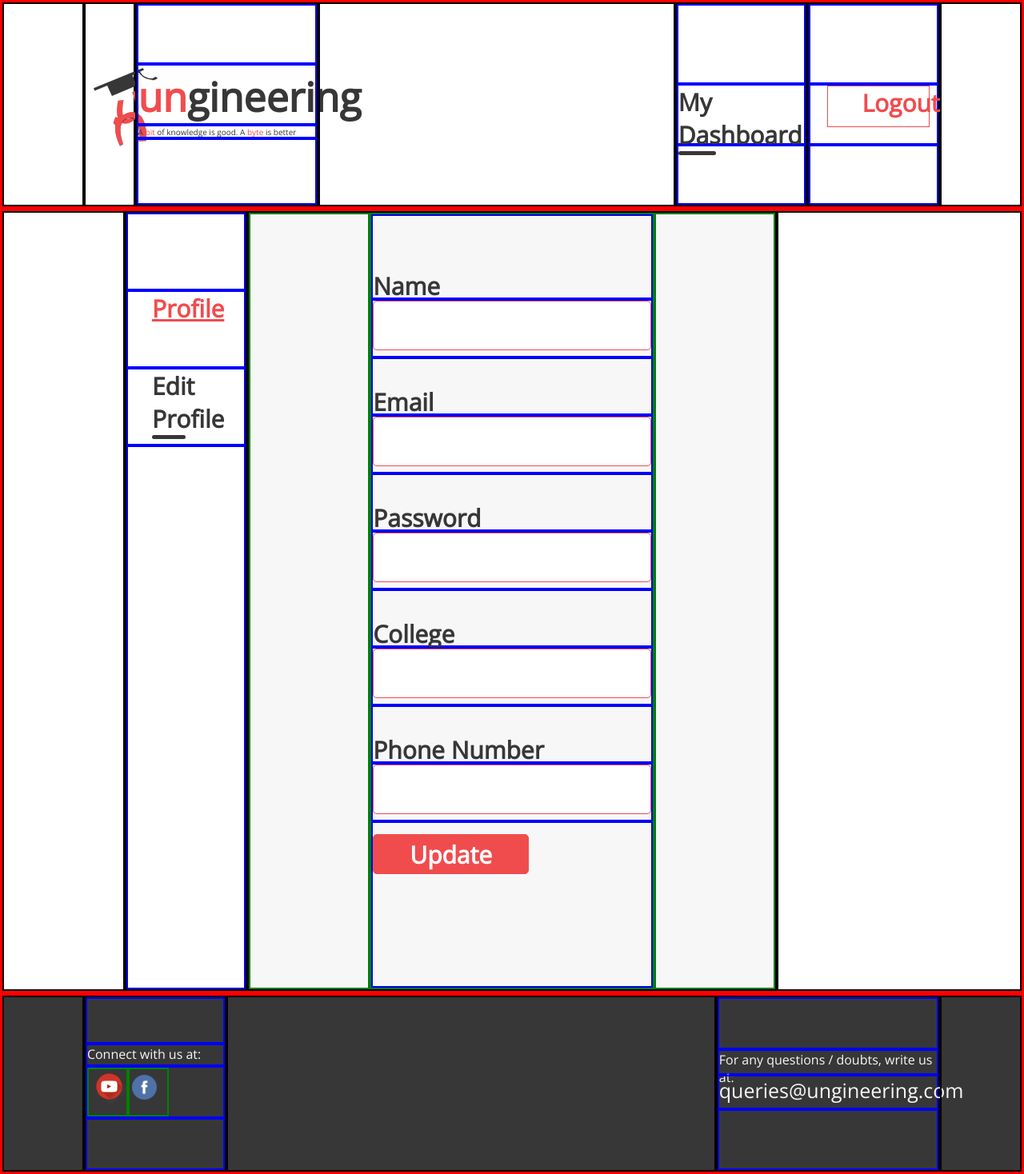
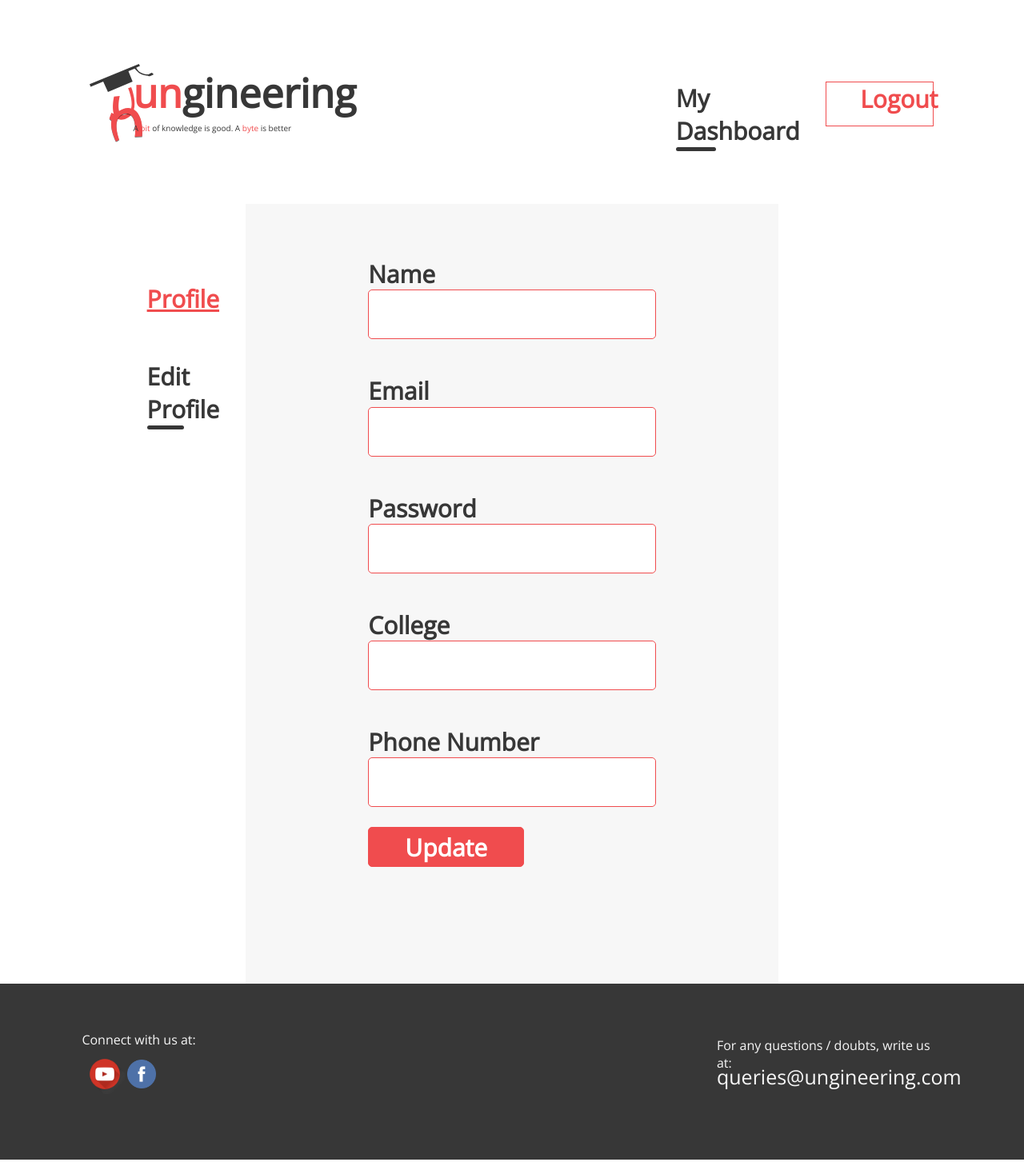
Before and after one commit to shubhangsharmasigs/ungineering_social_media, a PHP site: page /edit_profile.html in a window 1280 px wide. Shown: the whole page at 80% size. Run offline with PHP 8.4, Linux system fonts and the light colour scheme.

Commit message:
some changes in border

```diff
--- a/css/edit_profile.css
+++ b/css/edit_profile.css
@@ -2,7 +2,7 @@
     margin:0px 0px 0px 0px;
 }
 .row{
-    border:solid 3px red;
+    border:solid 0px red;
 }
 .row:after {
     content: "";
@@ -10,15 +10,15 @@
     clear: both;
 }
 .col{
-    border: solid 2px black;
+    border: solid 0px black;
     float:left;
 }
 .inside-row{
-    border: solid 2px blue;
+    border: solid 0px blue;
     float:left;
 }
 .inside-col{
-    border: solid 2px green;
+    border: solid 0px green;
     float:left;
 }
 
@@ -253,6 +253,8 @@
         height: 62px;
         width: 100%;
         border-radius: 5px;
+        font-size:33px;
+        padding-left:10px;
     }
     .padded{
         padding:33px 0px 0px 0px;
```
